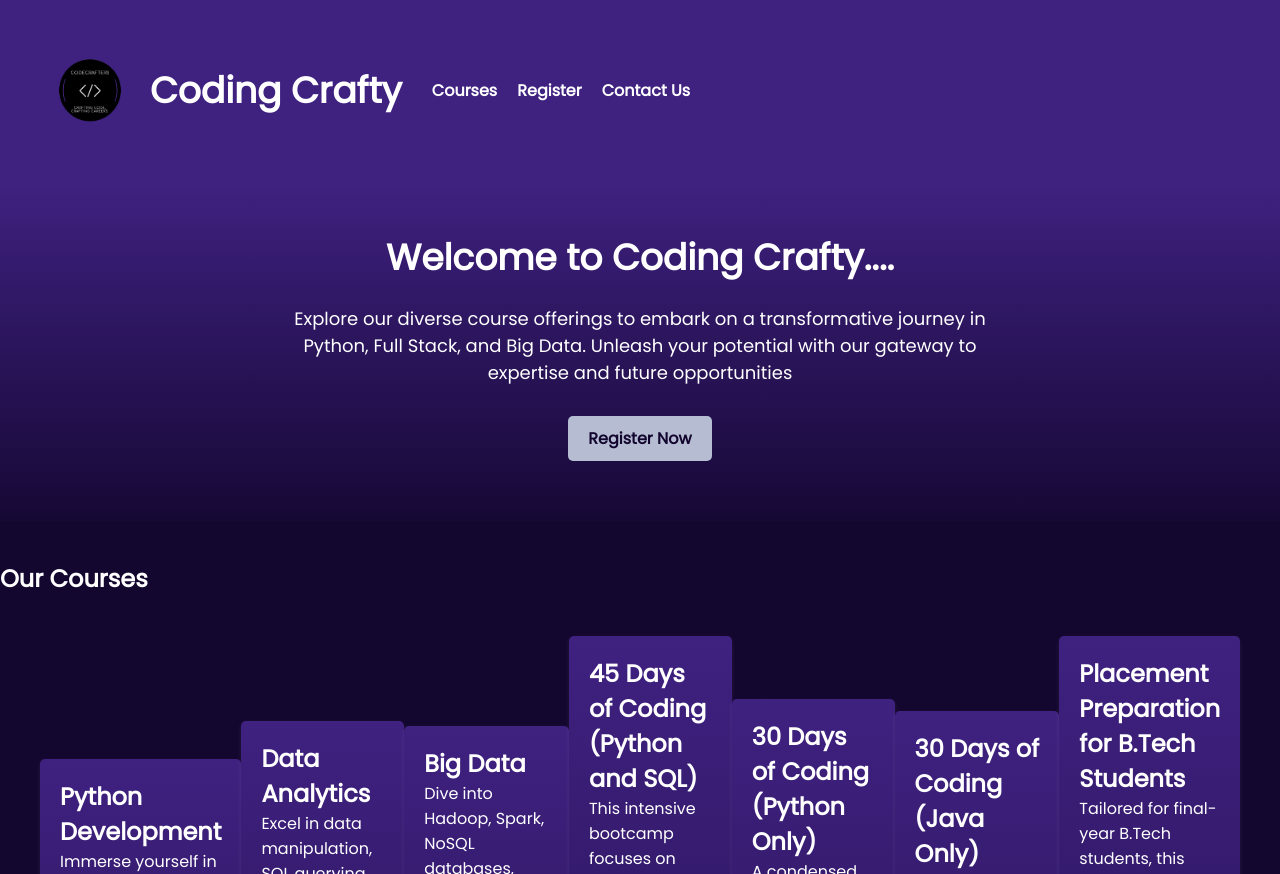
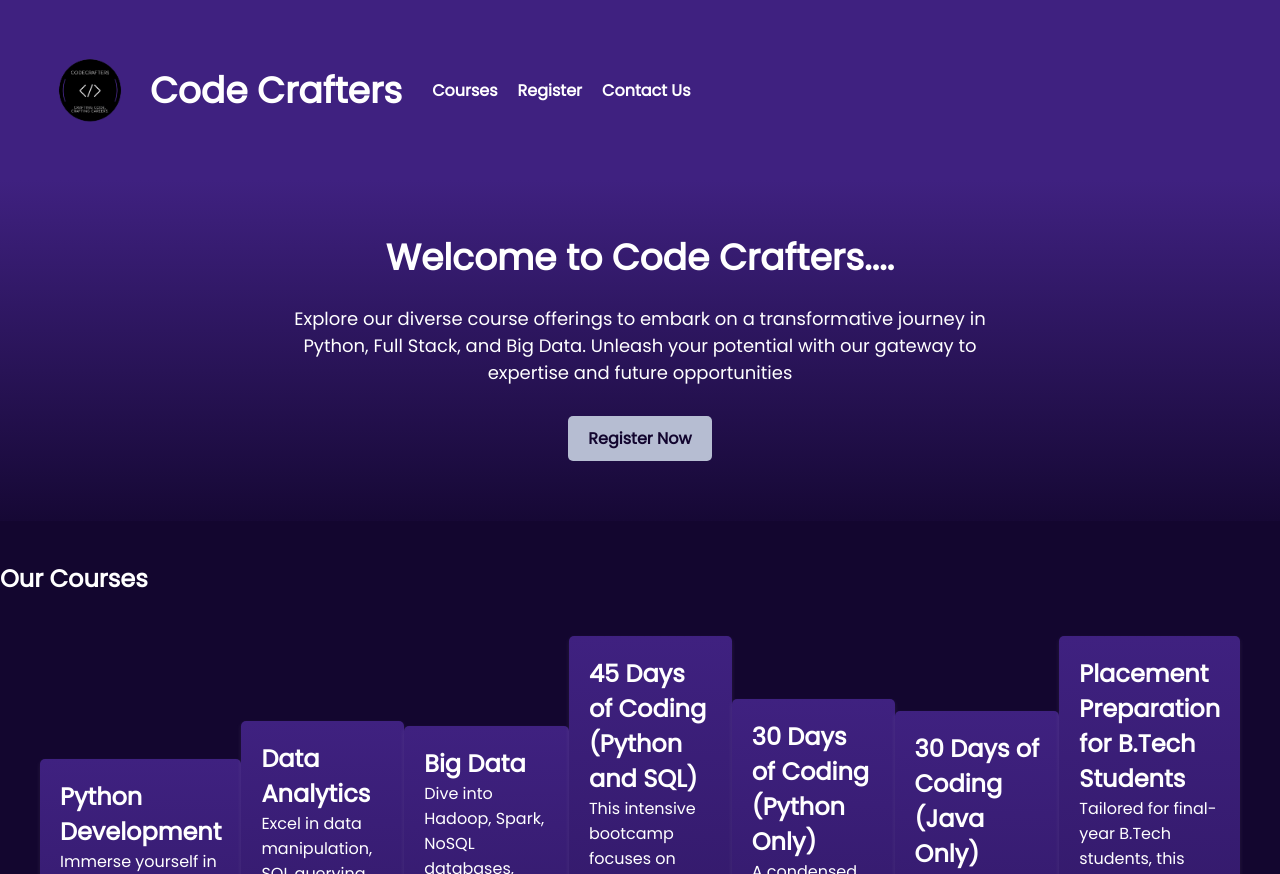
Before and after one commit to polasomeshwar/coding_crafty, a plain HTML site: page index.html in a window 1280 px wide. Shown: the top 874 px of the page. Drawn offline with Linux system fonts and the light colour scheme.

Commit message:
Update index.html

```diff
--- a/index.html
+++ b/index.html
@@ -14,7 +14,7 @@
         <div class="container">
             <div class="header-content">
                 <img src="logo-removebg.png" alt="Coding Crafty Logo" class="logo">
-                <h1>Coding Crafty</h1>
+                <h1>Code Crafters</h1>
                 <nav>
                     <ul>
                         <li><a href="#courses">Courses</a></li>
@@ -28,7 +28,7 @@
 
     <section id="hero">
         <div >
-            <h2>Welcome to Coding Crafty....</h2>
+            <h2>Welcome to Code Crafters....</h2>
             <p>Explore our diverse course offerings to embark on a transformative journey in Python, Full Stack, and Big Data. Unleash your potential with our gateway to expertise and future opportunities</p>
             <a href="#register" class="btn">Register Now</a>
         </div>
@@ -92,7 +92,7 @@
 
     <footer>
         <div>
-            <p>&copy; 2023 Code Crafty</p>
+            <p>&copy; 2023 Code Crafters</p>
         </div>
     </footer>
 </body>
```
